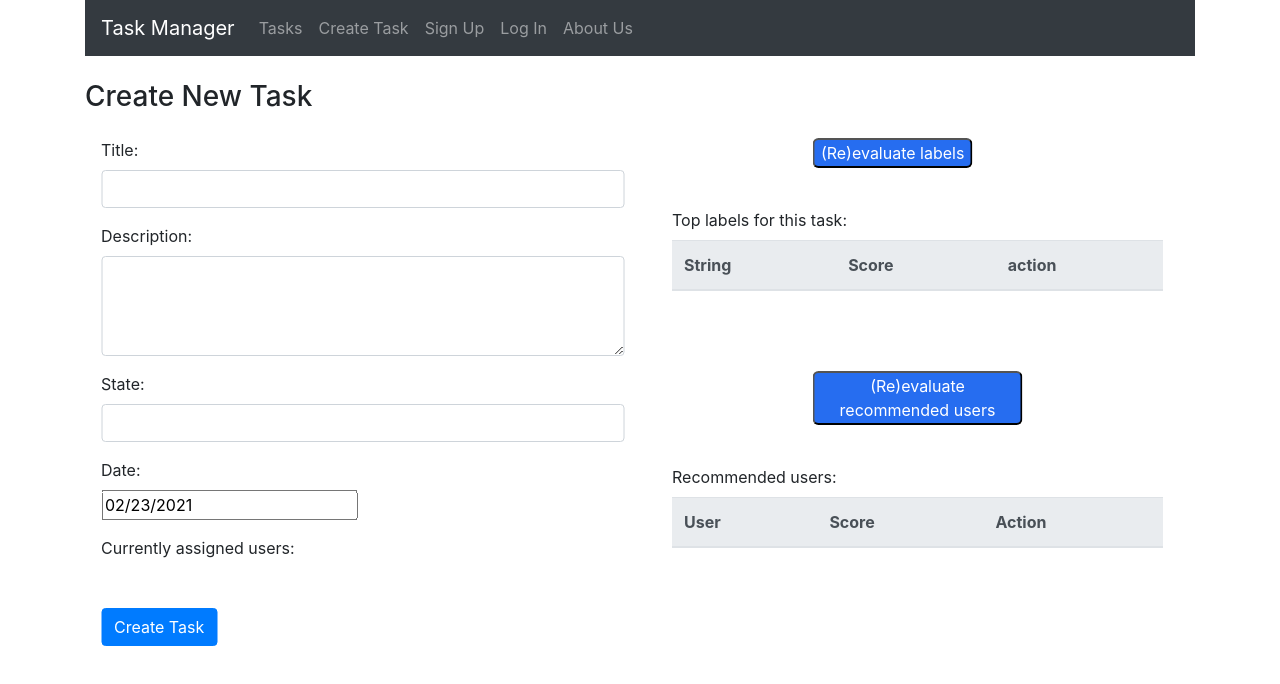
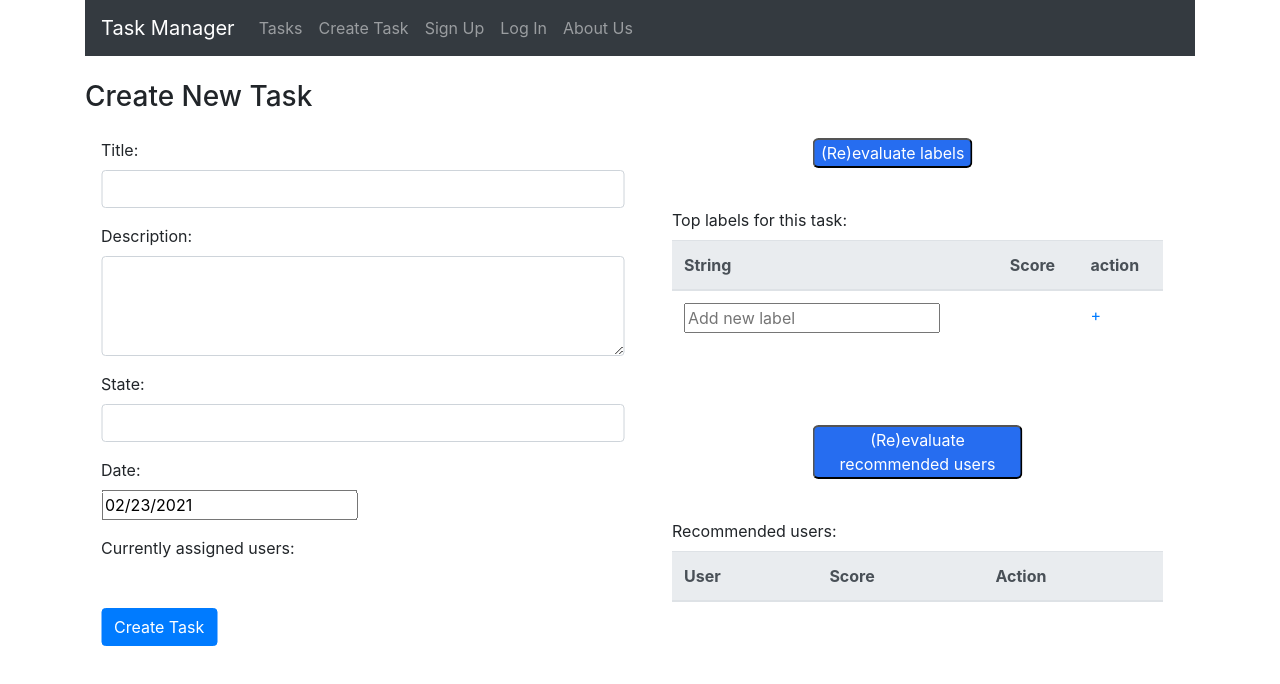
Before and after one commit to tbarker2001/agile-computing-gp, a React (Create React App) app: page /create in a window 1280 px wide. Shown: the top 684 px of the page. Built offline with nearby package versions, Linux system fonts and the light colour scheme.

Commit message:
Manually add and remove labels in UI

```diff
--- a/src/components/create-task.component.js
+++ b/src/components/create-task.component.js
@@ -6,12 +6,17 @@ import DatePicker from 'react-datepicker';
 import "react-datepicker/dist/react-datepicker.css";
 import "../App.css";
 
+/// @param props {
+///   label: <string>,
+///   probability: <real>,
+///   onManualDelete: (label) => {...}
+/// }
 const Label = props => (
   <tr>
-    <td>{props.label.string}</td>
-    <td>{props.label.score}</td>
+    <td>{props.label}</td>
+    <td>{props.probability}</td>
     <td>
-      <a href="#" onClick={() => { props.deleteLabel(props.label._id) }}>X</a>
+      <a href="#" onClick={() => props.onManualDelete(props.label)}>X</a>
     </td>
   </tr>
 )
@@ -87,13 +92,15 @@ const RecommendedUserList = props => {
 
 /*
     Create task fulfills the following:
-        - create a task with decription text
-        - click '(Re)evaluate labels' to produce a list of Labels stored in this.state.model_output
-	  with the top labels in this.state.top_labels
-        - review top labels, click 'delete' to set the label "manually removed"
-          ((Re)evaluate labels will cancel these manual changes) TODO it shouldn't
-        - click '(Re)evaluate recommended users' to display top profile and their matching score
-            if selected or manually assigned, then add to this.state.assigned_users
+        - create a task with description text
+        - click '(Re)evaluate labels' to produce a list of labels stored in this.state.model_output
+	  with the top labels (the ones actually shown) in this.state.top_labels
+        - review top labels, click 'X' to set the label "manually removed",
+	  type in new labels then click '+' to "manually add" labels
+        - (Re)evaluate labels will cancel these manual changes
+        - click '(Re)evaluate recommended users' to display all users with their matching score
+           check in the box to set the user "assigned"
+	- TODO make this list searchable and only display top N by default
         - add a task to task collection in db
 */
 
@@ -106,6 +113,7 @@ export default class CreateTask extends Component {
     this.onChangeState = this.onChangeState.bind(this);
     this.onChangeDate = this.onChangeDate.bind(this);
     this.onSubmit = this.onSubmit.bind(this);
+    this.onChangeAddLabelField = this.onChangeAddLabelField.bind(this);
 
     var username = Cookies.get("username");
     var logged_in = (username !== undefined);
@@ -117,7 +125,10 @@ export default class CreateTask extends Component {
       state: '',
       date: new Date(),
       model_output: {},		// output of the NLP model (containing all identified labels)
-      top_labels: [], 		// Label components for the top assigned labels
+      top_labels: [], 		// top labels in format {label: <string>, probability: <real>}
+      add_label_field: '',
+      manual_added_labels: [],  // [<string>]
+      manual_deleted_labels: [],// [<string>]
       recommended_users: {} 	// {<username>: {score: <real>, is_assigned: <boolean>}, ...}
     }
   }
@@ -150,6 +161,34 @@ export default class CreateTask extends Component {
     })
   }
 
+  onChangeAddLabelField(e) {
+    this.setState({
+      add_label_field: e.target.value
+    })
+  }
+
+  onManualAddLabel() {
+    const label = this.state.add_label_field;
+    this.setState({
+      top_labels: [...this.state.top_labels, {label: label, probability: null}],
+      manual_added_labels: [...this.state.manual_added_labels, label],
+      add_label_field: ''
+    })
+  }
+
+  onManualDeleteLabel(label) {
+    if (label in this.state.manual_added_labels)
+      this.setState({
+	top_labels: this.state.top_labels.filter(el => el.label !== label),
+	manual_added_labels: this.state.manual_added_labels.filter(el => el !== label)
+      })
+    else
+      this.setState({
+	top_labels: this.state.top_labels.filter(el => el.label !== label),
+	manual_deleted_labels: [...this.state.manual_deleted_labels, label]
+      })
+  }
+
   onToggleAssignment(username) {
     let newUsers = Object.assign({}, this.state.recommended_users);
     if (!(username in newUsers))
@@ -159,6 +198,15 @@ export default class CreateTask extends Component {
     this.setState({
       recommended_users: newUsers
     })
+  }
+
+  getTopLabels() {
+    return React.Children.toArray(this.state.top_labels.map(x =>
+      <Label
+	label={x.label}
+	probability={x.probability}
+	onManualDelete={this.onManualDeleteLabel.bind(this)}
+      />));
   }
 
   getAssignedUsers() {
@@ -173,17 +221,12 @@ export default class CreateTask extends Component {
       text: this.state.description
     };
     axios.post('http://localhost:5000/nlptest/processTask', taskInfo)
-      .then(response => {
-	const modelOutput = response.data.model_output;
-	const labels = React.Children.toArray(response.data.top_labels.map(x => <Label label={{
-	  string: x.label,
-	  score: x.probability
-	}}/>));
-	this.setState({
-	  model_output: modelOutput,
-          top_labels: labels
-        })
-      })
+      .then(response => this.setState({
+	model_output: response.data.model_output,
+	top_labels: response.data.top_labels,
+	manual_added_labels: [],
+	manual_deleted_labels: []
+      }))
       .catch(err => {
 	console.error(err);
 	// TODO spinner off
@@ -242,7 +285,9 @@ export default class CreateTask extends Component {
 	  state: this.state.state,
 	  date: this.state.date,
 	  assigned_users: assigned_user_ids,
-	  nlp_labels: this.state.model_output
+	  nlp_labels: this.state.model_output,
+	  manual_added_labels: this.state.manual_added_labels,
+	  manual_deleted_labels: this.state.manual_deleted_labels
 	}
 
         return axios.post('http://localhost:5000/tasks/add', task)
@@ -330,7 +375,21 @@ export default class CreateTask extends Component {
 			  </tr>
 		      </thead>
 		      <tbody>
-			  { this.state.top_labels }
+			  { this.getTopLabels() }
+			  <tr>
+			    <td>
+			      <input
+				type="text"
+				placeholder="Add new label"
+				value={this.state.add_label_field}
+				onChange={this.onChangeAddLabelField}
+			      />
+			    </td>
+			    <td></td>
+			    <td>
+			      <a href="#" onClick={this.onManualAddLabel.bind(this)}>+</a>
+			    </td>
+			  </tr>
 		      </tbody>
 		  </table>
 		</article>
```
Also changed, not shown: 2 other files (tests, documents, lock files or other folders).
